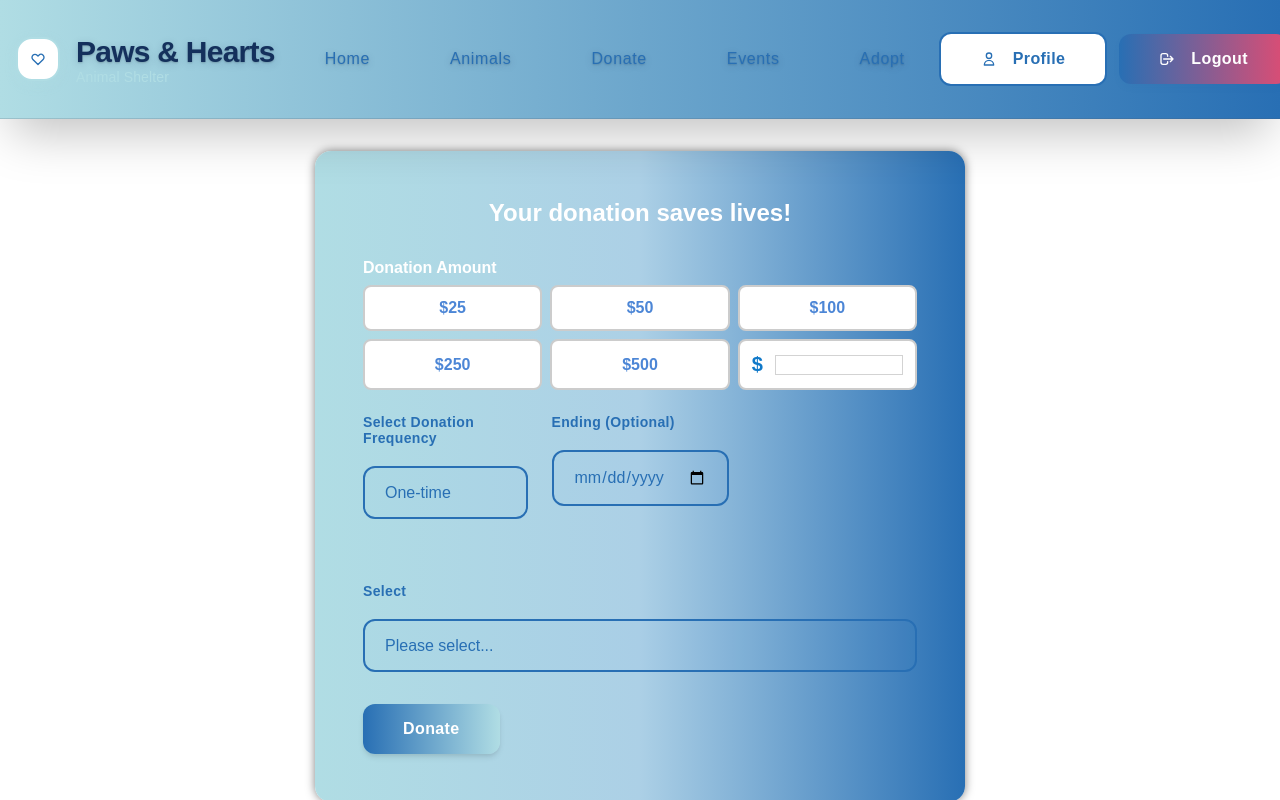
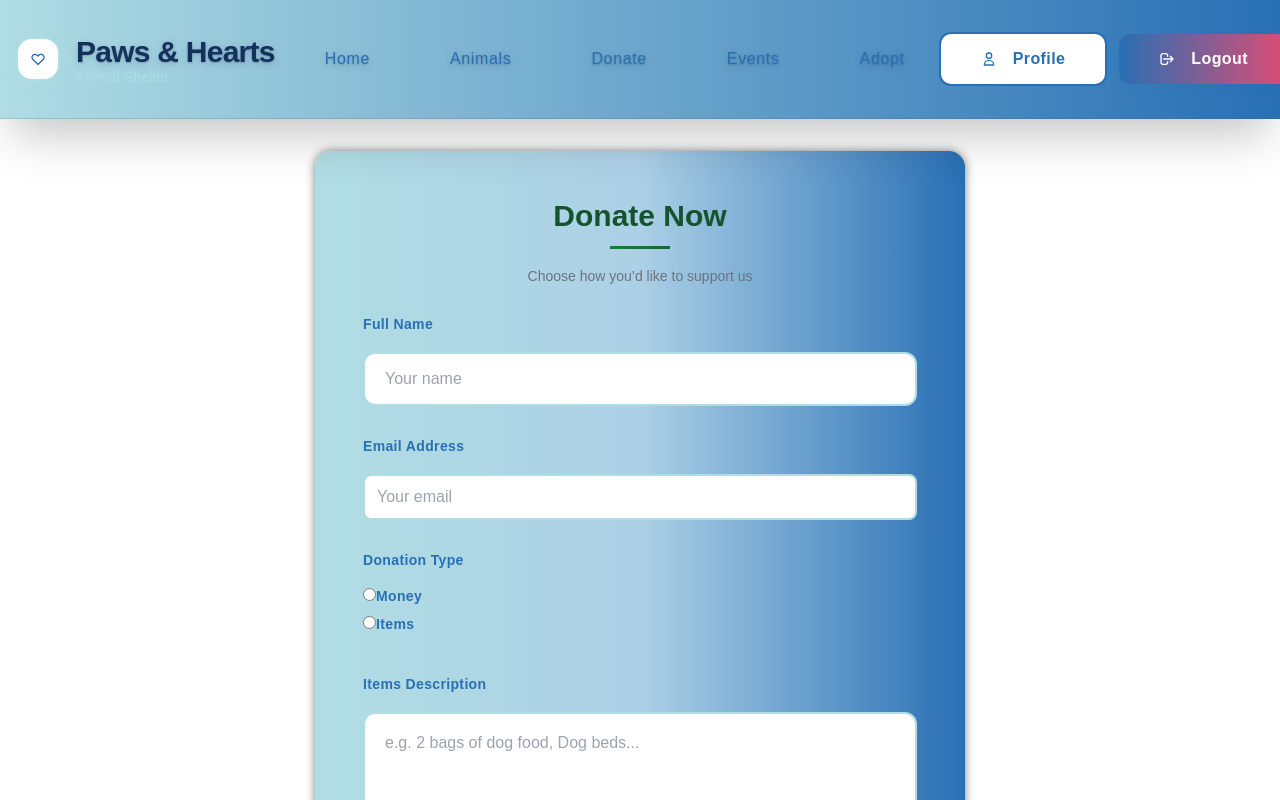
Before and after one commit to jennifernava681/SOFTWARE_DESIGN_COSC_4353, a React (Create React App) app: page /donate in a window 1280 px wide. Shown: the top 800 px of the page. Built offline with nearby package versions, Linux system fonts and the light colour scheme.

Commit message:
Integrated jc's DonatePage.jsx with my DonatePage.jsx

```diff
--- a/src/css/DonatePage.css
+++ b/src/css/DonatePage.css
@@ -3,7 +3,7 @@
   padding: 3rem;
   border-radius: 1rem;
   box-shadow: 0 0 10px rgba(0, 0, 0, 0.5);
-  color: white;
+  color: rgb(72, 109, 204);
   max-width: 650px;
   margin: 2rem auto;
 }
@@ -44,7 +44,7 @@
 
 fieldset > legend {
   font-weight: bold;
-  font-size: 1rem;
+  font-size: 0.92rem;
   margin-bottom: 0.50rem;
 }
 
@@ -149,21 +149,114 @@ input.form-control:focus {
   border: 1px solid #007bff;
 }
 
-.submit-btn {
-  width: 100%;
-  padding: 1rem;
-  border: none;
-  border-radius: 999px;
-  background-color: #007bff;
-  color: white;
-  font-size: 1.25rem;
-  cursor: pointer;
+.donate-button-wrapper {
+  display: flex;
+  justify-content: center;
   margin-top: 1rem;
 }
 
-.submit-btn:hover {
-  background-color: #0056b3;
+.login-button-donate {
+  width: 400px;
+  padding: 1rem 2.5rem;
+  border-radius: 12px;
+  font-weight: 600;
+  font-size: 1rem;
+  border: none;
+  cursor: pointer;
+  display: inline-flex;
+  align-items: center;
+  justify-content: center;
+  position: relative;
+  overflow: hidden;
+  letter-spacing: 0.025em;
+  user-select: none;
+  background: linear-gradient(90deg, #4953c5 0%, #a1c4fd 100%);
+  color: #ffffff;
+  box-shadow: 0 4px 6px rgba(0, 0, 0, 0.1);
+  gap: 0.5rem;
+  margin-top: 1rem;
+  transition: background 0.4s ease, transform 0.3s ease;
 }
+
+.login-button-donate:hover {
+  background: linear-gradient(90deg, #d45469 0%, #4553d1 100%);
+  transform: translateY(-2px);
+}
+
+/* Shimmer effect */
+.login-button-donate::before {
+  content: "";
+  position: absolute;
+  top: 0;
+  left: -100%;
+  width: 100%;
+  height: 100%;
+  background: linear-gradient(120deg,
+      transparent,
+      rgba(255, 255, 255, 0.4),
+      transparent);
+  transform: skewX(-20deg);
+  z-index: 1;
+}
+
+/* Trigger shimmer movement on hover */
+.login-button-donate:hover::before {
+  animation: shimmer 1s ease-in-out;
+}
+
+@keyframes shimmer {
+  0% {
+    left: -90%;
+  }
+
+  100% {
+    left: 90%;
+  }
+}
+/* .login-button-donate {
+  padding: 1rem 2.5rem;
+  border-radius: 12px;
+  font-weight: 600;
+  font-size: 1rem;
+  border: none;
+  cursor: pointer;
+  transition: all 0.3s cubic-bezier(0.4, 0, 0.2, 1);
+  display: inline-flex;
+  align-items: center;
+  justify-content: center;
+  position: relative;
+  overflow: hidden;
+  letter-spacing: 0.025em;
+  -webkit-user-select: none;
+  user-select: none;
+  background: linear-gradient(90deg, #286FB4 0%, #125497 50%, #80a1dc 75%);
+  color: #FFFFFF;
+  box-shadow: 0 4px 6px -1px rgba(0, 0, 0, 0.1), 0 2px 4px -1px rgba(0, 0, 0, 0.06);
+  gap: 0.5rem;
+  margin-top: 1rem;
+  transition: background 0.4s ease, transform 0.3s ease;
+}
+
+.login-button-donate:hover {
+  background: linear-gradient(90deg, #ce3d55 0%, #3360b3 100%);
+  transform: translateY(-2px);
+}
+
+.login-button-donate::before {
+  content: "";
+  position: absolute;
+  top: 0;
+  left: -100% -692.5px;
+  width: 100%;
+  height: 100%;
+  background: linear-gradient(120deg, transparent, rgba(255, 255, 255, 0.4), transparent);
+  transform: skewX(-20deg);
+  z-index: 1;
+}
+
+.login-button-donate:hover::before {
+  animation: shimmer 1s ease-in-out;
+} */
 
 /* Explanation/paragraphs of why to donate styling*/
 
--- a/src/portals/public/DonatePage.jsx
+++ b/src/portals/public/DonatePage.jsx
@@ -1,94 +1,174 @@
-import "../../css/DonatePage.css"
-import { useState } from "react"
-import { Link } from "react-router-dom"
-import { useNavigate } from 'react-router-dom';
+"use client";
+
+import "../../css/DonatePage.css";
+import "../../css/home.css";
+import { useState, useEffect } from "react";
+import { Link } from "react-router-dom";
+import { useNavigate } from "react-router-dom";
+import NotificationBanner from "../../NotificationBanner";
 
 // Proper Paw Print Icon that matches the design
-function PawIcon() {
-  return (
-    <svg width="32" height="32" viewBox="0 0 24 24" fill="currentColor">
-      {/* Main paw pad */}
-      <ellipse cx="12" cy="16" rx="4" ry="3" />
-      {/* Top left toe pad */}
-      <circle cx="8" cy="10" r="1.5" />
-      {/* Top center toe pad */}
-      <circle cx="12" cy="8" r="1.5" />
-      {/* Top right toe pad */}
-      <circle cx="16" cy="10" r="1.5" />
-      {/* Side toe pad */}
-      <circle cx="18" cy="13" r="1.2" />
-    </svg>
-  )
-}
+//  const PawIcon() {
+//    <svg width="28" height="28" viewBox="0 0 24 24" fill="currentColor">
+//      <ellipse cx="12" cy="16" rx="4" ry="3" />
+//      <circle cx="8" cy="10" r="1.5" />
+//      <circle cx="12" cy="8" r="1.5" />
+//      <circle cx="16" cy="10" r="1.5" />
+//      <circle cx="18" cy="13" r="1.2" />
+//    </svg>
 
-const HeartIcon = () => (
-  <svg width="24" height="24" viewBox="0 0 24 24" fill="currentColor">
-    <path d="M12 21.35L10.55 20.03C5.4 15.36 2 12.27 2 8.5C2 5.41 4.42 3 7.5 3C9.24 3 10.91 3.81 12 5.08C13.09 3.81 14.76 3 16.5 3C19.58 3 22 5.41 22 8.5C22 12.27 18.6 15.36 13.45 20.03L12 21.35Z" />
-  </svg>
-)
-
-const UsersIcon = () => (
-  <svg width="24" height="24" viewBox="0 0 24 24" fill="currentColor">
-    <path d="M16 4C18.2 4 20 5.8 20 8S18.2 12 16 12 12 10.2 12 8 13.8 4 16 4M16 14C20.4 14 24 15.8 24 18V20H8V18C8 15.8 11.6 14 16 14M8 4C10.2 4 12 5.8 12 8S10.2 12 8 12 4 10.2 4 8 5.8 4 8 4M8 14C12.4 14 16 15.8 16 18V20H0V18C0 15.8 3.6 14 8 14Z" />
-  </svg>
-)
-
-const CalendarIcon = () => (
-  <svg width="20" height="20" viewBox="0 0 24 24" fill="currentColor">
-    <path d="M19 3H18V1H16V3H8V1H6V3H5C3.89 3 3 3.9 3 5V19C3 20.1 3.89 21 5 21H19C20.1 21 21 20.1 21 19V5C21 3.9 20.1 3 19 3M19 19H5V8H19V19M7 10H12V15H7" />
-  </svg>
-)
-
-const MapPinIcon = () => (
-  <svg width="20" height="20" viewBox="0 0 24 24" fill="currentColor">
-    <path d="M12 2C8.13 2 5 5.13 5 9C5 14.25 12 22 12 22S19 14.25 19 9C19 5.13 15.87 2 12 2M12 11.5C10.62 11.5 9.5 10.38 9.5 9S10.62 6.5 12 6.5 14.5 7.62 14.5 9 13.38 11.5 12 11.5Z" />
-  </svg>
-)
-
-const ShieldIcon = () => (
-  <svg width="20" height="20" viewBox="0 0 24 24" fill="currentColor">
-    <path d="M12 1L3 5V11C3 16.55 6.84 21.74 12 23C17.16 21.74 21 16.55 21 11V5L12 1M12 7C13.4 7 14.8 8.6 14.8 10.5V11.5C15.4 11.5 16 12.4 16 13V16C16 17.4 15.4 18 14.8 18H9.2C8.6 18 8 17.4 8 16V13C8 12.4 8.6 11.5 9.2 11.5V10.5C9.2 8.6 10.6 7 12 7M12 8.2C11.2 8.2 10.5 8.7 10.5 10.5V11.5H13.5V10.5C13.5 8.7 12.8 8.2 12 8.2Z" />
-  </svg>
-)
-
-const MenuIcon = () => (
-  <svg width="24" height="24" fill="white" viewBox="0 0 24 24">
-    <path d="M4 6h16M4 12h16M4 18h16" stroke="white" strokeWidth="2" strokeLinecap="round" />
-  </svg>
-)
+// };
 
 function DonatePage() {
 
-  const [amount, setAmount] = useState('');
-  const [customAmount, setCustomAmount] = useState('');
-  const [frequency, setFrequency] = useState('');
-  const [endDate, setEndDate] = useState('');
-  const [designation, setDesignation] = useState('');
+  const [amount, setAmount] = useState("");
+  const [customAmount, setCustomAmount] = useState("");
+  const [frequency, setFrequency] = useState("");
+  const [endDate, setEndDate] = useState("");
+  const [designation, setDesignation] = useState("");
 
   const [isFocused, setIsFocused] = useState(false);
 
-  const navigate = useNavigate();
+  // const navigate = useNavigate();
+
+  // const handleSubmit = (e) => {
+  //   e.preventDefault();
+  //   const finalAmount = customAmount || amount;
+  //   console.log({ finalAmount, frequency, endDate, designation });
+  //   navigate("/register");
+  // };
+
+  const [formData, setFormData] = useState({
+    name: "",
+    email: "",
+    donationType: "",
+    amount: "",
+  });
+  const [isLoading, setIsLoading] = useState(false);
+  const [showBanner, setShowBanner] = useState(false);
+
+  useEffect(() => {
+    if (showBanner) {
+      const timer = setTimeout(() => setShowBanner(false), 3000);
+      return () => clearTimeout(timer);
+    }
+  }, [showBanner]);
+
+  const handleChange = (e) => {
+    const { name, value, type } = e.target;
+    setFormData((prev) => ({
+      ...prev,
+      [name]: type === "radio" ? value : value,
+    }));
+
+    if (name === "donationType") {
+      if (value === "money") {
+        setFormData((prev) => ({ ...prev, amount: "" }));
+      } else if (value === "items") {
+        setAmount("");
+        setCustomAmount("");
+      }
+    }
+  };
 
   const handleSubmit = (e) => {
     e.preventDefault();
+
     const finalAmount = customAmount || amount;
     console.log({ finalAmount, frequency, endDate, designation });
-    navigate('/register');
+    // navigate("/register");
+
+    setIsLoading(true);
+    setShowBanner(true);
+
+    setTimeout(() => {
+      setIsLoading(false);
+      console.log("Donation submitted:", formData);
+    }, 2000);
   };
+
 
   return (
     <div>
+      <NotificationBanner
+        message="Thank you for your donation!"
+        floating
+        show={showBanner}
+        onClose={() => setShowBanner(false)}
+      />
+
       <div className="card shadow-sm my-lg-4 bg-dark text-white">
         <div className="donate-form-container">
-          <h1
-            className="donate-form-header"
-            aria-label="Your donation saves lives!"
-            tabIndex="0"
-          >
-            Your donation saves lives!
-          </h1>
+          <div className="login-form-header">
+            <h3>Donate Now</h3>
+            <p>Choose how you’d like to support us</p>
+          </div>
 
           <form className="donation-form" onSubmit={handleSubmit}>
+            <div className="form-group">
+              <label htmlFor="name">Full Name</label>
+              <input
+                type="text"
+                id="name"
+                name="name"
+                value={formData.name}
+                onChange={handleChange}
+                placeholder="Your name"
+                required
+                className="form-input"
+              />
+            </div>
+
+            <div className="form-group">
+              <label htmlFor="email">Email Address</label>
+              <input
+                type="email"
+                id="email"
+                name="email"
+                value={formData.email}
+                onChange={handleChange}
+                placeholder="Your email"
+                required
+                className="form-input"
+              />
+            </div>
+            <div className="form-group">
+              <label>Donation Type</label>
+              <div className="flex gap-4">
+                <label className="inline-flex items-center">
+                  <input
+                    type="radio"
+                    name="donationType"
+                    value="money"
+                    onChange={handleChange}
+                    required
+                  />
+                  <span className="ml-2">Money</span>
+                </label>
+                <label className="inline-flex items-center">
+                  <input
+                    type="radio"
+                    name="donationType"
+                    value="items"
+                    onChange={handleChange}
+                  />
+                  <span className="ml-2">Items</span>
+                </label>
+              </div>
+            </div>
+            {formData.donationType !== "money" && (
+              <div className="form-group">
+                <label htmlFor="amount">Items Description</label>
+                <textarea
+                  id="amount"
+                  name="amount"
+                  value={formData.amount}
+                  onChange={handleChange}
+                  placeholder="e.g. 2 bags of dog food, Dog beds... "
+                  className="form-input"
+                />
+              </div>
+            )}
             <fieldset className="preset-buttons">
               <legend>Donation Amount</legend>
               {[25, 50, 100, 250, 500].map((val) => (
@@ -140,6 +220,7 @@ function DonatePage() {
                   value={frequency}
                   onChange={(e) => setFrequency(e.target.value)}
                 >
+                  <option value="">-- Select Frequency --</option>
                   <option value="one_time">One-time</option>
                   <option value="monthly">Monthly</option>
                   <option value="quarterly">Quarterly</option>
@@ -178,26 +259,42 @@ function DonatePage() {
                 </option>
               </select>
             </div>
-
+            <div className="donate-button-wrapper">
               <button
                 type="submit"
-              className="btn btn-primary btn-block rounded-pill"
+                disabled={isLoading}
+                className={`login-button-donate ${isLoading ? "loading" : ""}`}
               >
-              Donate{" "}
-              {frequency === "one_time"
+                {isLoading ? (
+                  <div className="loading-spinner"></div>
+                ) : formData.donationType === "items" ? (
+                  "Donate Items"
+                ) : (
+                  `Donate ${
+                    frequency === "one_time"
                       ? "Once"
                       : frequency === "monthly"
                       ? "Monthly"
                       : frequency === "quarterly"
                       ? "Quarterly"
-                : frequency === "semi_annually"
+                      : frequency === "semi-annually"
                       ? "Semiannually"
                       : frequency === "annually"
                       ? "Annually"
                       : frequency === "weekly"
                       ? "Weekly"
-                : ""}
+                      : ""
+                  }`
+                )}
               </button>
+            </div>
+            <div className="login-footer">
+              <p className="back-home">
+                <Link to="/" className="home-link">
+                  ← Back to Home
+                </Link>
+              </p>
+            </div>
           </form>
         </div>
       </div>
@@ -413,4 +510,4 @@ function DonatePage() {
   );
 }
 
-export default DonatePage
+export default DonatePage;
```
Lines whose indentation alone changed are shown as unchanged.
